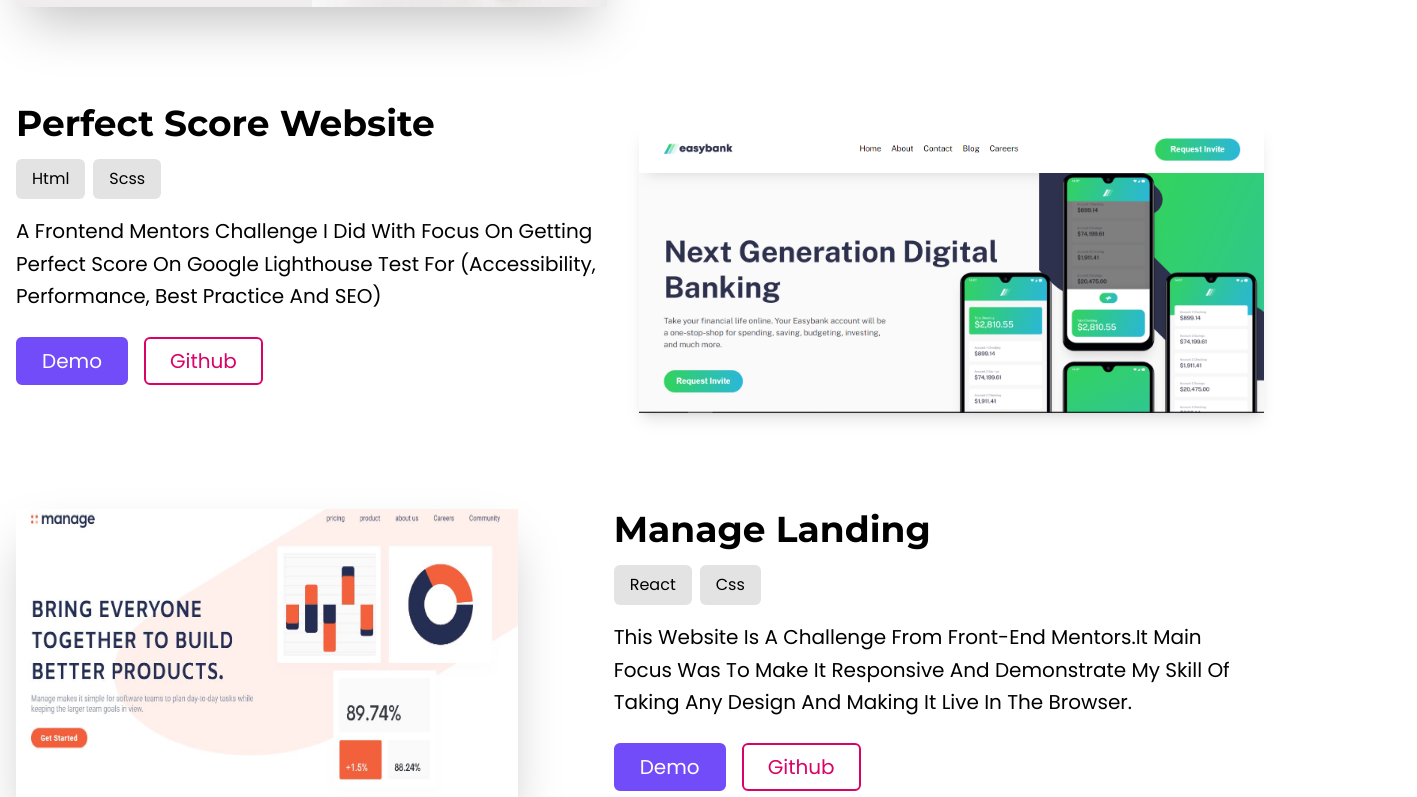
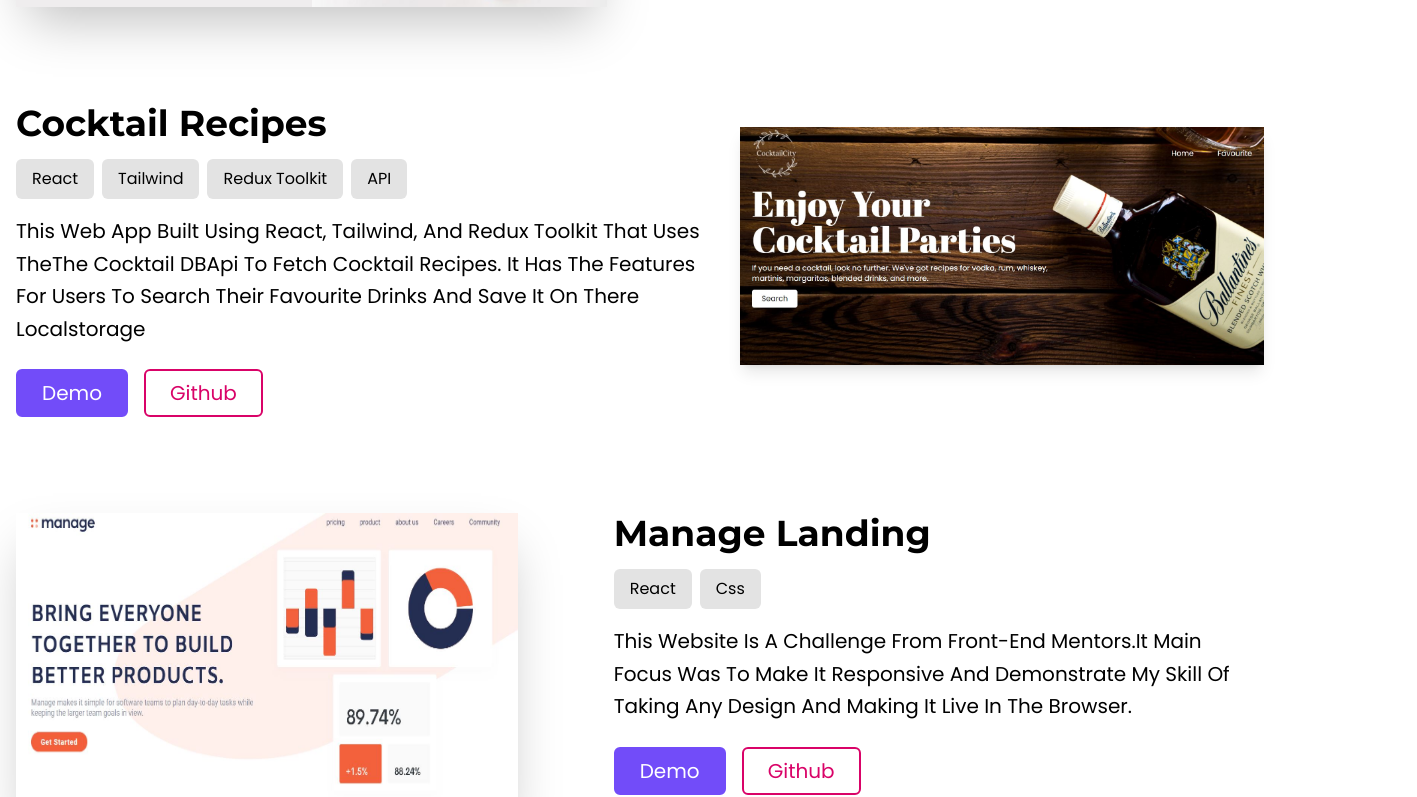
Before and after one commit to eyujunior/my-portfolio, a React (Create React App) app: page / in a window 1280 px wide. Shown: the part 1726-2523 px from the top of the page, 1417 px wide, since content can reach past the window. Built offline with nearby package versions, Linux system fonts and the light colour scheme.

Commit message:
added one project and fixed positioning on floating elements

```diff
--- a/src/components/Navbar.jsx
+++ b/src/components/Navbar.jsx
@@ -85,22 +85,22 @@
             </Link>
           </li>
           <li className='mx-4 my-6 md:my-0'>
-            <Link
-              to='/#projects'
+            <a
+              href='/#projects'
               onClick={removeMobileNav}
               className='text-xl hover:text-cyan-500 duration-500'
             >
               Projects
-            </Link>
+            </a>
           </li>
           <li className='mx-4 my-6 md:my-0'>
-            <Link
-              to='/#skills'
+            <a
+              href='/#skills'
               onClick={removeMobileNav}
               className='text-xl hover:text-cyan-500 duration-500'
             >
               Skills
-            </Link>
+            </a>
           </li>
           <li className='mx-4 my-6 md:my-0'>
             <Link
--- a/src/components/Project.jsx
+++ b/src/components/Project.jsx
@@ -2,6 +2,7 @@
 import Manage from '../assets/img/manage.JPG'
 import Danny from '../assets/img/danny.JPG'
 import Easy from '../assets/img/easy.png'
+import Cocktail from '../assets/img/cocktail.jpg'
 const Project = () => {
   return (
     <section id='work' className='px-4'>
@@ -96,25 +97,34 @@
           </div>
         </div>
 
+        {/* Third */}
         <div className='flex items-start md:space-x-4 space-y-6 mb-8 md:mb-24 flex-col lg:flex-row'>
           <div className='left'>
             <h1 className='text-3xl md:text-4xl font-title mb-4 font-bold capitalize'>
-              Perfect Score website
+              Cocktail Recipes
             </h1>
             <div className='flex items-center space-x-2 mb-4'>
-              <span className='px-4 py-2 rounded-md bg-tagLight'>Html</span>
-              <span className='px-4 py-2 rounded-md bg-tagLight'>Scss</span>
+              <span className='px-4 py-2 rounded-md bg-tagLight'>React</span>
+              <span className='px-4 py-2 rounded-md bg-tagLight'>Tailwind</span>
+              <span className='px-4 py-2 rounded-md bg-tagLight'>
+                Redux Toolkit
+              </span>
+              <span className='px-4 py-2 rounded-md bg-tagLight'>API</span>
             </div>
             <p className='text-xl mb-6 leading-relaxed capitalize'>
-              a Frontend mentors Challenge I did with focus on getting Perfect
-              Score on Google Lighthouse test for (Accessibility, performance,
-              best practice and SEO)
+              This web app Built using react, tailwind, and redux toolkit that
+              uses the
+              <a href='https://www.thecocktaildb.com/api.php'>
+                The Cocktail DB
+              </a>
+              Api to fetch cocktail recipes. It has the features for users to
+              search their favourite drinks and save it on there localstorage
             </p>
 
             <div className='flex space-x-4 justify-center lg:justify-start'>
               <button className='px-6 py-2 bg-primary text-white border-2 border-primary text-xl rounded-md border-2'>
                 <a
-                  href='https://eyu-easy-bank.netlify.app/'
+                  href='https://eyu-cocktail.netlify.app/'
                   target='_blank'
                   rel='noreferrer'
                 >
@@ -124,7 +134,7 @@
 
               <button className='px-6 py-2 bg-transparent text-secondary border-2 border-current text-xl rounded-md border-2'>
                 <a
-                  href='https://github.com/eyujunior/easy-bank'
+                  href='https://github.com/eyujunior/cocktail'
                   target='_blank'
                   rel='noreferrer'
                 >
@@ -134,7 +144,11 @@
             </div>
           </div>
           <div className='right'>
-            <img src={Easy} alt='danny design' className='w-full shadow-lg' />
+            <img
+              src={Cocktail}
+              alt='danny design'
+              className='w-full shadow-lg'
+            />
           </div>
         </div>
 
@@ -183,25 +197,25 @@
             />
           </div>
         </div>
-        {/* <div className='flex items-start md:space-x-4 space-y-6 mb-8 md:mb-24 flex-col lg:flex-row'>
+        <div className='flex items-start md:space-x-4 space-y-6 mb-8 md:mb-24 flex-col lg:flex-row'>
           <div className='left'>
             <h1 className='text-3xl md:text-4xl font-title mb-4 font-bold capitalize'>
-              Manage
+              Perfect Score website
             </h1>
             <div className='flex items-center space-x-2 mb-4'>
               <span className='px-4 py-2 rounded-md bg-tagLight'>Html</span>
               <span className='px-4 py-2 rounded-md bg-tagLight'>Scss</span>
             </div>
             <p className='text-xl mb-6 leading-relaxed capitalize'>
-              This website is a challenge from front-end mentors.it main focus
-              was to make it responsive and demonstrate my skill of taking any
-              design and making it live in the browser.
+              a Frontend mentors Challenge I did with focus on getting Perfect
+              Score on Google Lighthouse test for (Accessibility, performance,
+              best practice and SEO)
             </p>
 
             <div className='flex space-x-4 justify-center lg:justify-start'>
               <button className='px-6 py-2 bg-primary text-white border-2 border-primary text-xl rounded-md border-2'>
                 <a
-                  href='http://eyujunior.github.io/BigLeagues'
+                  href='https://eyu-easy-bank.netlify.app/'
                   target='_blank'
                   rel='noreferrer'
                 >
@@ -211,7 +225,7 @@
 
               <button className='px-6 py-2 bg-transparent text-secondary border-2 border-current text-xl rounded-md border-2'>
                 <a
-                  href='http://github.com/eyujunior/BigLeagues'
+                  href='https://github.com/eyujunior/easy-bank'
                   target='_blank'
                   rel='noreferrer'
                 >
@@ -221,9 +235,9 @@
             </div>
           </div>
           <div className='right'>
-            <img src={Soccer} alt='danny design' className='w-full shadow-lg' />
+            <img src={Easy} alt='danny design' className='w-full shadow-lg' />
           </div>
-        </div> */}
+        </div>
       </div>
     </section>
   )
--- a/src/index.css
+++ b/src/index.css
@@ -21,7 +21,7 @@
   left: 2rem;
 }
 .float-ring {
-  top: 2rem;
+  top: 0rem;
   left: 0;
 }
 .float-sass {
--- a/src/pages/Home.jsx
+++ b/src/pages/Home.jsx
@@ -16,34 +16,34 @@
         <img
           src={floatRing}
           alt='floatRing'
-          className='absolute hidden xl:block float-ring hidden xl:block'
+          className='absolute hidden w-40 h-40 xl:block float-ring hidden xl:block'
         />
         <img
           src={floatSass}
           alt='floatSass'
-          className='absolute hidden xl:block float-sass'
+          className='absolute hidden w-40 h-40 xl:block float-sass'
         />
         <img
           src={floatTail}
           alt='floatTail'
-          className='absolute hidden xl:block float-tail'
+          className='absolute hidden w-40 h-40 xl:block float-tail'
         />
         <img
           src={floatRedux}
           alt='floatRing'
-          className='absolute hidden xl:block float-redux'
+          className='absolute hidden w-40 h-40 xl:block float-redux'
         />
         <img
           src={Dots}
           alt='Dots'
-          className='absolute hidden xl:block float-dots'
+          className='absolute hidden w-40 h-40 xl:block float-dots'
         />
         <img
           src={shape}
           alt='shape'
-          className='absolute hidden xl:block float-shape'
+          className='absolute hidden w-40 h-40 xl:block float-shape'
         />
-        <div className='absolute top-1/4 text-center md:text-left '>
+        <div className='absolute top-6  sm:top-1/4 text-center md:text-left '>
           <p className='text-primary font-sans text-xl'>
             Hi, I am eyobel kirub
           </p>
@@ -70,7 +70,10 @@
       </div>
 
       <div>
-        <h1 className='font-title text-4xl md:text-5xl lg:text-6xl xl:text-7xl font-bold leading-tight mb-2 lg:mb-6 mt-20 capitalize text-center'>
+        <h1
+          id='projects'
+          className='font-title text-4xl md:text-5xl lg:text-6xl xl:text-7xl font-bold leading-tight mb-2 lg:mb-6 mt-20 capitalize text-center'
+        >
           Projects
         </h1>
         <p className='text-center text-xl lg:text-2xl font-sans md:mb-20 mb-8 px-4'>
@@ -80,7 +83,10 @@
       </div>
 
       <div>
-        <h1 className='font-title text-7xl font-bold leading-tight mb-2 capitalize text-center'>
+        <h1
+          id='skills'
+          className='font-title text-7xl font-bold leading-tight mb-2 capitalize text-center'
+        >
           Skills
         </h1>
 
```
Also changed, not shown: src/assets/img/cocktail.jpg (added).
